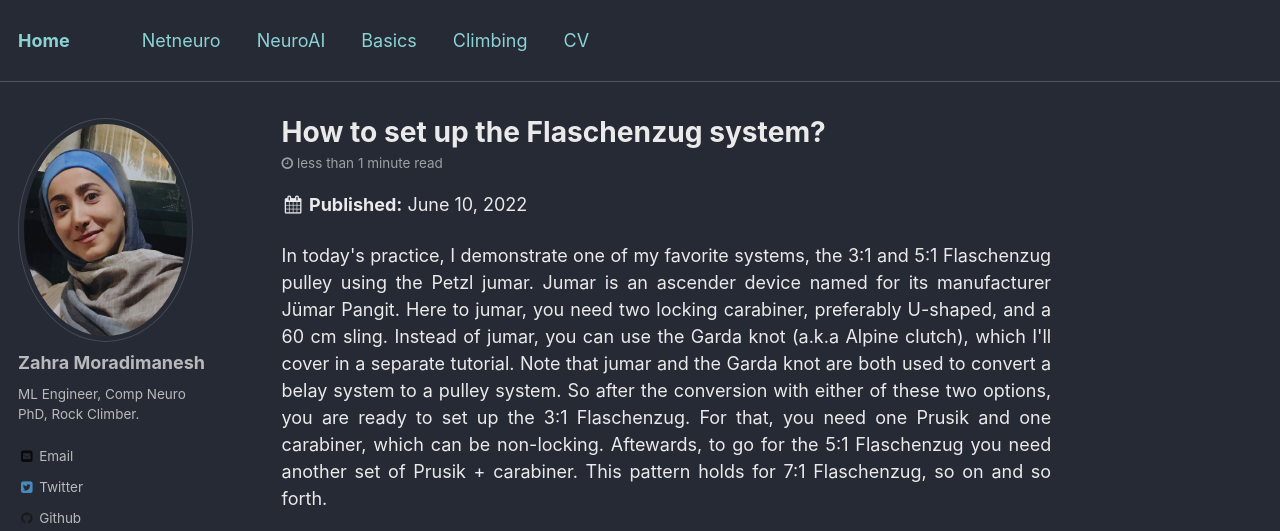
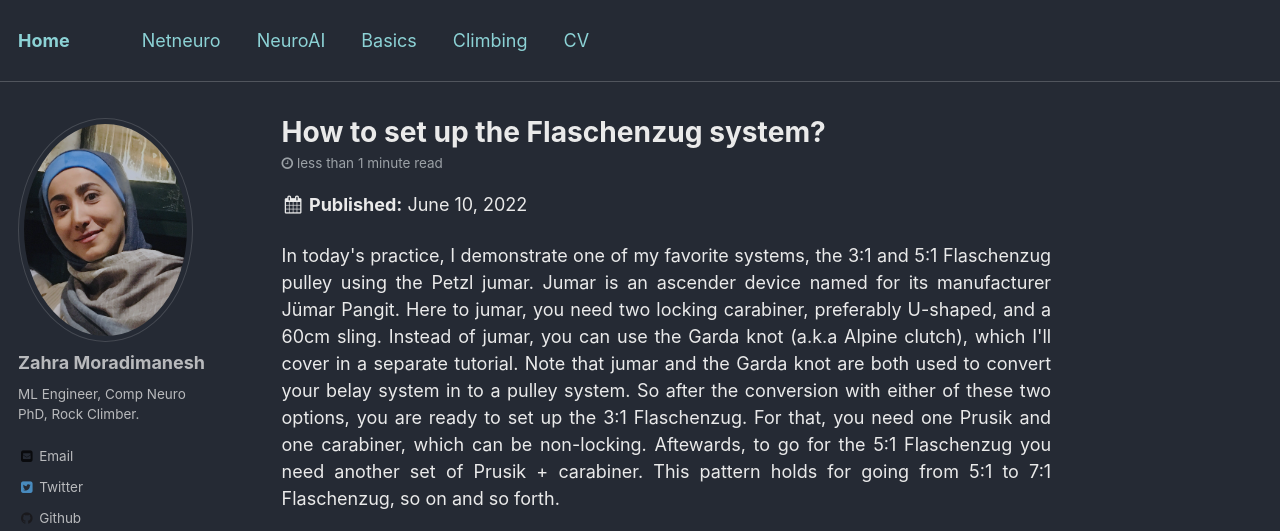
Before and after one commit to zahramor/zahramor.github.io, a Jekyll site: the page built from _posts/2022-06-10-climbing-Flaschenzug.md, in a window 1280 px wide and 900 px high, cut to the strip 0-531 px from the top of the window. Built offline with Jekyll 4.4.1, drawn with Linux system fonts in a browser that asks for light colours; some web fonts are replaced.

Commit message:
Update 2022-06-10-climbing-Flaschenzug.md

```diff
--- a/_posts/2022-06-10-climbing-Flaschenzug.md
+++ b/_posts/2022-06-10-climbing-Flaschenzug.md
@@ -11,6 +11,6 @@
 <p align="justify">
 In today's practice, I demonstrate one of my favorite systems, the 3:1 and 5:1 Flaschenzug pulley using the Petzl jumar.
 
-Jumar is an ascender device named for its manufacturer Jümar Pangit. Here to jumar, you need two locking carabiner, preferably U-shaped, and a 60 cm sling. Instead of jumar, you can use the Garda knot (a.k.a Alpine clutch), which I'll cover in a separate tutorial. Note that jumar and the Garda knot are both used to convert a belay system to a pulley system. So after the conversion with either of these two options, you are ready to set up the 3:1 Flaschenzug. For that, you need one Prusik and one carabiner, which can be non-locking. Aftewards, to go for the 5:1 Flaschenzug you need another set of Prusik + carabiner. This pattern holds for 7:1 Flaschenzug, so on and so forth.
+Jumar is an ascender device named for its manufacturer Jümar Pangit. Here to jumar, you need two locking carabiner, preferably U-shaped, and a 60cm sling. Instead of jumar, you can use the Garda knot (a.k.a Alpine clutch), which I'll cover in a separate tutorial. Note that jumar and the Garda knot are both used to convert your belay system in to a pulley system. So after the conversion with either of these two options, you are ready to set up the 3:1 Flaschenzug. For that, you need one Prusik and one carabiner, which can be non-locking. Aftewards, to go for the 5:1 Flaschenzug you need another set of Prusik + carabiner. This pattern holds for going from 5:1 to 7:1 Flaschenzug, so on and so forth.
 <p>
 <iframe width="560" height="315" src="https://www.youtube.com/embed/w2BuZ2B-iG4" title="YouTube video player" frameborder="0" allow="accelerometer; autoplay; clipboard-write; encrypted-media; gyroscope; picture-in-picture" allowfullscreen></iframe>
```
